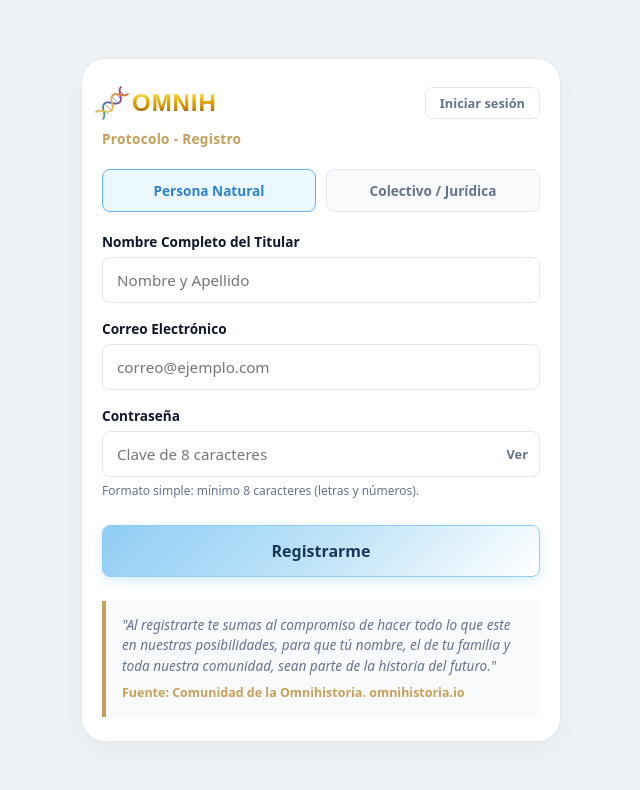
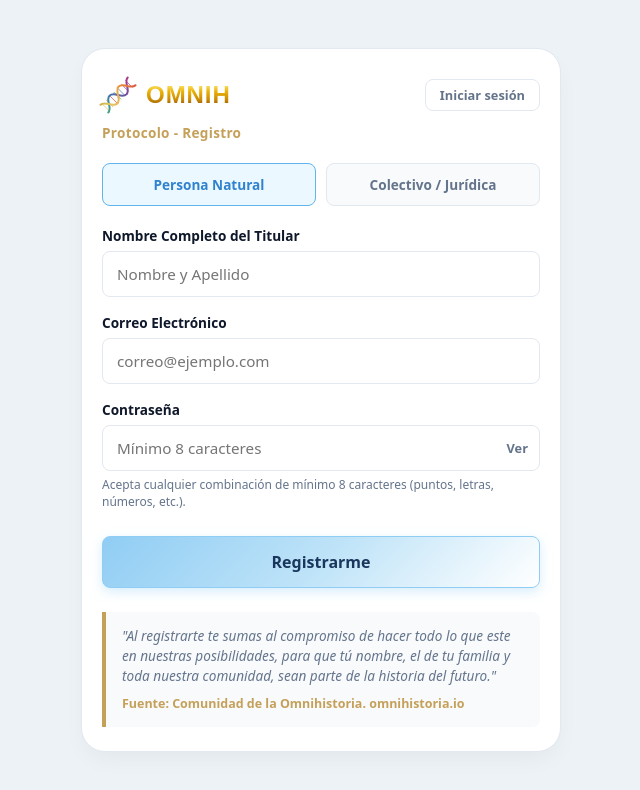
Before and after one commit to asdrubal-omnihistoria/Omnihistoria, a plain HTML site: page registro.html in a window 1280 px wide. Shown: the whole page, without its empty margins (319-959 px from the left). Drawn offline with Linux system fonts and the light colour scheme.

Commit message:
Refactor registro.html for styling and validation
Updated styles and improved password validation message.

```diff
--- a/registro.html
+++ b/registro.html
@@ -39,7 +39,7 @@
       max-width: 480px;
       border-radius: 24px;
       box-shadow: 0 10px 25px -5px rgba(0, 0, 0, 0.05);
-      overflow: hidden;
+      overflow: visible;
       border: 1px solid var(--border-color);
       position: relative;
       padding: 1.5rem 1.25rem;
@@ -55,24 +55,25 @@
     .brand-logo-link {
       display: inline-flex;
       align-items: center;
-      gap: 10px;
+      gap: 12px;
       text-decoration: none;
       touch-action: manipulation;
     }
 
+    /* RESTITUIR HEMISFERIOS: Espaciado adecuado y sin cortes */
     .dna-box {
-      width: 20px;
-      height: 40px;
-      aspect-ratio: 1 / 2;
+      width: 32px;
+      height: 44px;
       display: flex;
       justify-content: center;
       align-items: center;
       flex-shrink: 0;
+      overflow: visible;
     }
 
     .dna-icon {
-      width: 20px;
-      height: 40px;
+      width: 32px;
+      height: 44px;
       transform: rotate(45deg);
       transform-origin: center;
       overflow: visible;
@@ -274,6 +275,7 @@
       justify-content: center;
       align-items: center;
       z-index: 10;
+      border-radius: 24px;
     }
 
     .modal-icon {
@@ -323,7 +325,7 @@
   <div class="top-navbar">
     <a href="preservador-provisorio.html" class="brand-logo-link" title="Ir al Preservador Provisorio">
       <div class="dna-box">
-        <svg viewBox="0 0 120 240" width="20" height="40" preserveAspectRatio="xMidYMid meet" class="dna-icon" xmlns="http://www.w3.org/2000/svg">
+        <svg viewBox="0 0 120 240" width="32" height="44" preserveAspectRatio="xMidYMid meet" class="dna-icon" xmlns="http://www.w3.org/2000/svg">
           <defs>
             <linearGradient id="hebraFondo" x1="0%" y1="0%" x2="0%" y2="100%">
               <stop offset="0%" stop-color="#b03a8a" />
@@ -340,6 +342,7 @@
             </linearGradient>
           </defs>
 
+          <!-- Peldaños centrales -->
           <g stroke-width="4.5" stroke-linecap="round" opacity="0.85">
             <line x1="34" y1="35" x2="86" y2="35" stroke="#b03a8a" />
             <line x1="34" y1="65" x2="86" y2="65" stroke="#704fa0" />
@@ -350,9 +353,11 @@
             <line x1="34" y1="215" x2="86" y2="215" stroke="#e1c662" />
           </g>
 
+          <!-- Hemisferio 1 -->
           <path d="M 30,15 C 30,50 90,50 90,85 C 90,120 30,120 30,155 C 30,190 90,190 90,225"
                 fill="none" stroke="url(#hebraFondo)" stroke-width="11" stroke-linecap="round" />
 
+          <!-- Hemisferio 2 -->
           <path d="M 90,15 C 90,50 30,50 30,85 C 30,120 90,120 90,155 C 90,190 30,190 30,225"
                 fill="none" stroke="url(#hebraFrente)" stroke-width="11" stroke-linecap="round" />
         </svg>
@@ -394,10 +399,10 @@
       <div class="form-group">
         <label for="regPassword">Contraseña</label>
         <div class="input-wrapper">
-          <input type="password" id="regPassword" placeholder="Clave de 8 caracteres" autocomplete="new-password" enterkeyhint="done" required minlength="8">
+          <input type="password" id="regPassword" placeholder="Mínimo 8 caracteres" autocomplete="new-password" enterkeyhint="done" required minlength="8">
           <button type="button" class="btn-toggle-pwd" onclick="togglePasswordVisibility()">Ver</button>
         </div>
-        <div class="pwd-hint">Formato simple: mínimo 8 caracteres (letras y números).</div>
+        <div class="pwd-hint">Acepta cualquier combinación de mínimo 8 caracteres (puntos, letras, números, etc.).</div>
       </div>
 
       <button type="submit" class="btn-submit" id="btnRegisterSubmit">Registrarme</button>
@@ -500,10 +505,9 @@
     const email = document.getElementById('regEmail').value.trim();
     const password = document.getElementById('regPassword').value;
 
-    // VALIDACIÓN SIMPLIFICADA: Mínimo 8 caracteres (números y letras)
-    const passwordRegex = /^[a-zA-Z0-9]{8,}$/;
-    if (!passwordRegex.test(password)) {
-      alert("La contraseña debe ser una combinación de al menos 8 letras y/o números, sin símbolos complejos.");
+    // VALIDACIÓN FLEXIBLE: Acepta cualquier contraseña de al menos 8 caracteres (puntos, guiones, letras, números, etc.)
+    if (!password || password.length < 8) {
+      alert("La contraseña debe tener al menos 8 caracteres.");
       return;
     }
 
@@ -513,6 +517,13 @@
 
     try {
       const userHash = await generateHash(`${email}_OMNIH_SALT_2026`);
+
+      // ALMACENAMIENTO PERSISTENTE DE CREDENCIALES (localStorage)
+      localStorage.setItem('omnih_registered_email', email.toLowerCase());
+      localStorage.setItem('omnih_registered_pass', password);
+      localStorage.setItem('omnih_user_name', nombre);
+
+      // Datos de sesión activa
       sessionStorage.setItem('omnih_active_user', userHash);
       sessionStorage.setItem('omnih_user_email', email);
       sessionStorage.setItem('omnih_user_name', nombre);
```
